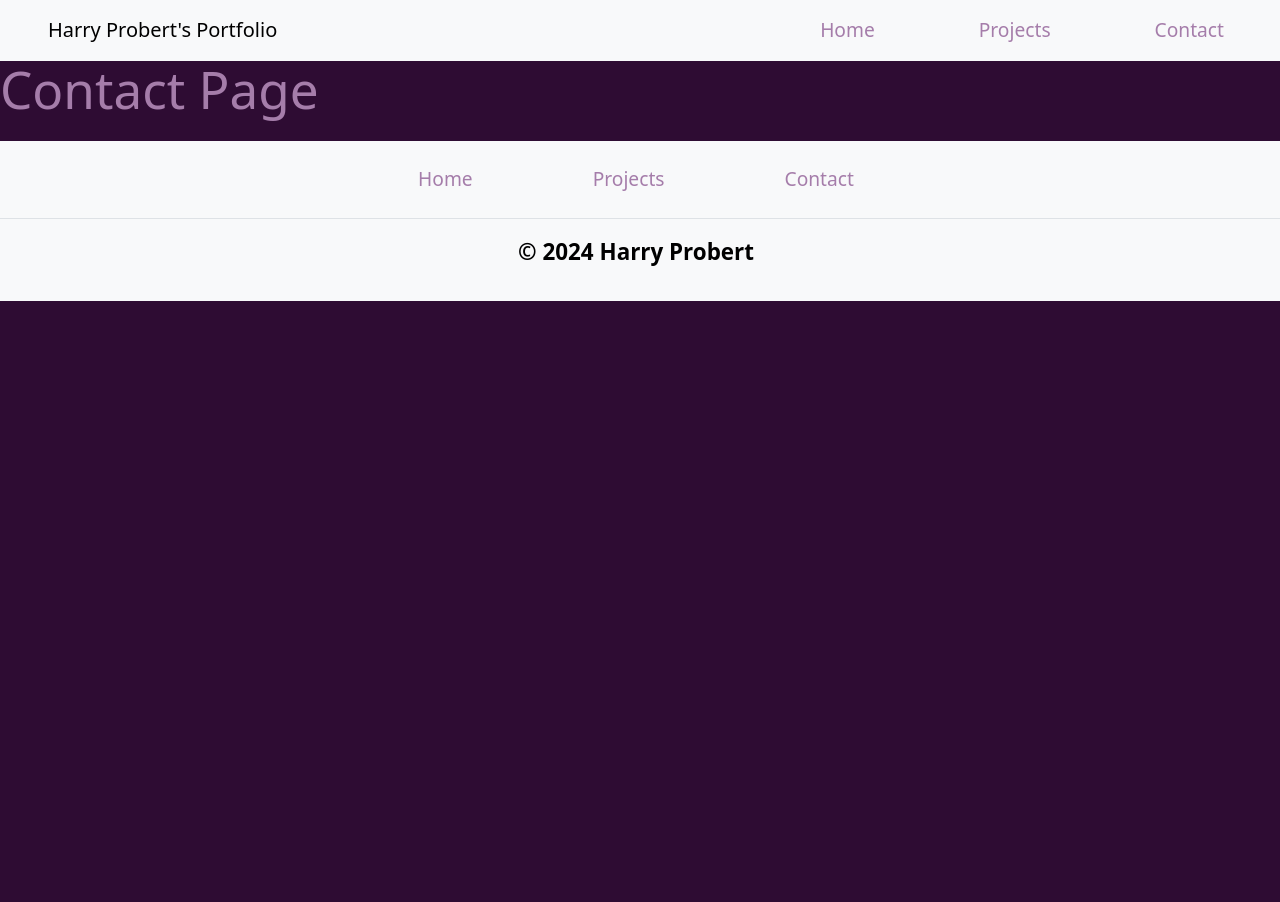
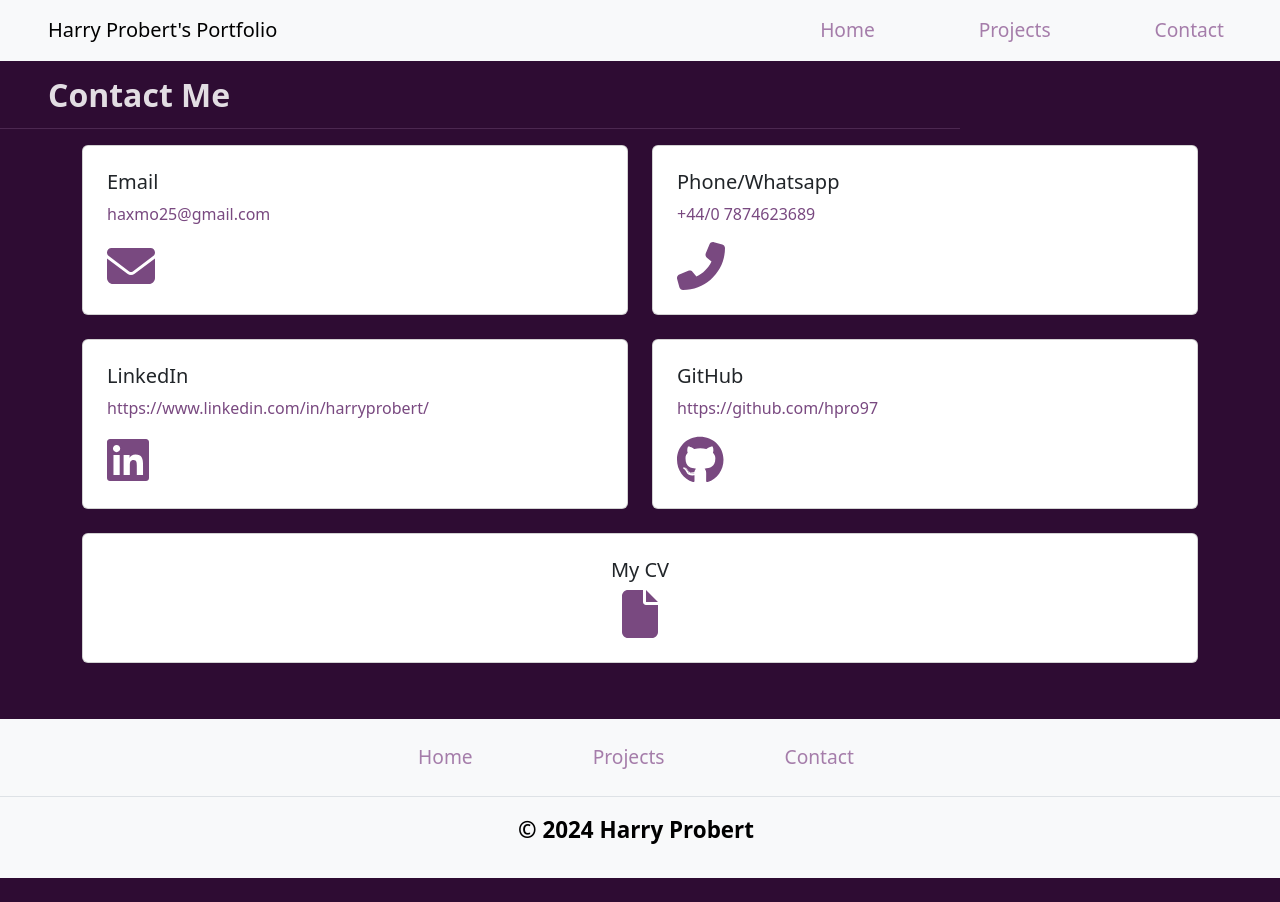
Before and after one commit to hpro97/portfolioReact, a React (Vite) app: page /contact in a window 1280 px wide. Before the commit the page ends 800 px from the top, so only its background shows below. Built offline with nearby package versions, Linux system fonts and the light colour scheme.

Commit message:
added contact me page

```diff
--- a/src/components/contact.jsx
+++ b/src/components/contact.jsx
@@ -1,23 +1,107 @@
 // src/components/contact.jsx
-import React from 'react';
+
+// git add . && git commit -m "first commit" && git push
+
+import React from "react";
+import { FontAwesomeIcon } from "@fortawesome/react-fontawesome";
+import {
+  faEnvelope,
+  faPhoneAlt,
+  faFile,
+} from "@fortawesome/free-solid-svg-icons";
+import { faLinkedin, faGithub } from "@fortawesome/free-brands-svg-icons";
 
 const Contact = () => {
   return (
-    <div>
-      {/* placeholder */}
-      <h1>Contact Page</h1>
+    <div className="py-2">
+      {" "}
+      {/* Adding padding top and bottom */}
+      <h1 className="textPersonalMainHeader pt-2">Contact Me</h1>{" "}
+      {/* Adding padding top */}
+      <hr className="w-75" />
+      <div className="container">
+        <div className="row">
+          {/* Email */}
+          <div className="col-md-6">
+            <div className="card mb-4">
+              <div className="card-body p-4">
+                <h5 className="card-title">Email</h5>
+                <p className="card-text">
+                  <a href="mailto:haxmo25@gmail.com">haxmo25@gmail.com</a>
+                </p>
+                <a href="mailto:haxmo25@gmail.com">
+                  <FontAwesomeIcon icon={faEnvelope} size="3x" />
+                </a>
+              </div>
+            </div>
+          </div>
+
+          {/* Phone/Whatsapp */}
+          <div className="col-md-6">
+            <div className="card mb-4">
+              <div className="card-body p-4">
+                <h5 className="card-title">Phone/Whatsapp</h5>
+                <p className="card-text">
+                  <a href="tel:+447874623689">+44/0 7874623689</a>
+                </p>
+                <a href="tel:+447874623689">
+                  <FontAwesomeIcon icon={faPhoneAlt} size="3x" />
+                </a>
+              </div>
+            </div>
+          </div>
+
+          {/* LinkedIn */}
+          <div className="col-md-6">
+            <div className="card mb-4">
+              <div className="card-body p-4">
+                <h5 className="card-title">LinkedIn</h5>
+                <p className="card-text">
+                  <a href="https://www.linkedin.com/in/harryprobert/">
+                    https://www.linkedin.com/in/harryprobert/
+                  </a>
+                </p>
+                <a href="https://www.linkedin.com/in/harryprobert/">
+                  <FontAwesomeIcon icon={faLinkedin} size="3x" />
+                </a>
+              </div>
+            </div>
+          </div>
+
+          {/* GitHub */}
+          <div className="col-md-6">
+            <div className="card mb-4">
+              <div className="card-body p-4">
+                <h5 className="card-title">GitHub</h5>
+                <p className="card-text">
+                  <a href="https://github.com/hpro97">
+                    https://github.com/hpro97
+                  </a>
+                </p>
+                <a href="https://github.com/hpro97">
+                  <FontAwesomeIcon icon={faGithub} size="3x" />
+                </a>
+              </div>
+            </div>
+          </div>
+
+          {/* Empty card */}
+          <div className="col-md-12">
+            <div className="card mb-4">
+              <div className="card-body p-4 d-flex flex-column align-items-center justify-content-center">
+                <h5 className="card-title">My CV</h5>
+                <div className="text-center">
+                  <a href="src\assets\Entry Level Programmer.pdf">
+                    <FontAwesomeIcon icon={faFile} size="3x" />
+                  </a>
+                </div>
+              </div>
+            </div>
+          </div>
+        </div>
+      </div>
     </div>
   );
 };
 
 export default Contact;
-
-//add email address link and badge
-
-//add phone number
-
-//add linkedin link and badge
-
-//add github link and badge
-
-//add download CV button and add cv to assets folder
--- a/src/components/home.jsx
+++ b/src/components/home.jsx
@@ -138,3 +138,5 @@ const Home = () => {
 };
 
 export default Home;
+
+//rework with bootstrap components
```
Also changed, not shown: src/CSS/index.css (+23 -8 lines), 1 other file (tests, documents, lock files or other folders).
